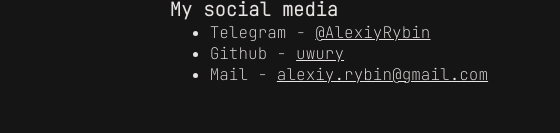
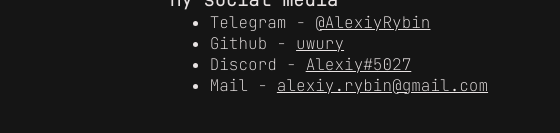
Before and after one commit to Zamur650/website, a website: page src/index.html in a window 1280 px wide. Shown: the part 463-596 px from the top of the page, 577-1137 px from the left. Drawn offline with Linux system fonts and the light colour scheme.

Commit message:
Added discord

```diff
--- a/src/index.html
+++ b/src/index.html
@@ -25,6 +25,7 @@
 				<ul>
 					<li>Telegram - <a href="https://t.me/AlexiyRybin">@AlexiyRybin</a></li>
 					<li>Github - <a href="https://github.com/uwury">uwury</a></li>
+					<li>Discord - <a href="https://discord.com/users/586128640136445964">Alexiy#5027</a></li>
 					<li>Mail - <a href="mailto:alexiy.rybin@gmail.com">alexiy.rybin@gmail.com</a></li>
 				</ul>
 			</div>
```
